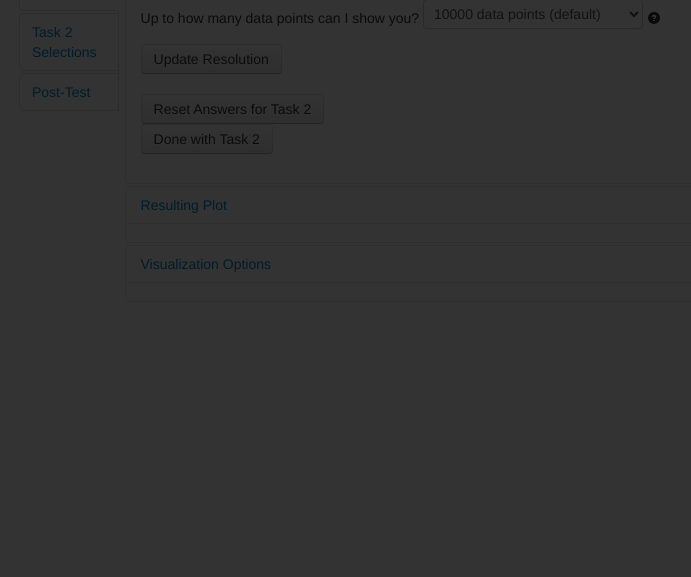
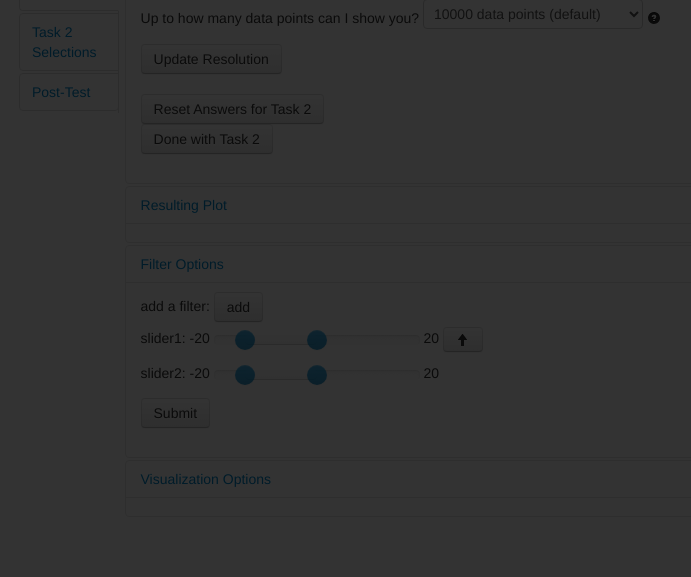
Before and after one commit to leibatt/user_study, a Flask app: template app/templates/scalar/task2.html in a window 1280 px wide. Shown: the part 517-1094 px from the top of the page, without its empty margins (1-692 px from the left). Run offline with Flask 2, Linux system fonts and the light colour scheme; the template is opened without the code that fills it, so the values that code supplies are empty; parts of the project's set-up code (start-up, migrations or seed data) failed here and were passed over; some libraries are stand-ins or nearby versions.

Commit message:
updated backend with changes to match the ldav2013 scalar paper. added slider test code to front end.

```diff
--- /dev/null
+++ b/app/static/css/myslider.css
@@ -0,0 +1,3 @@
+.myslider {
+    margin-bottom: 10px;
+}
--- /dev/null
+++ b/app/static/css/slider.css
@@ -0,0 +1,138 @@
+/*!
+ * Slider for Bootstrap
+ *
+ * Copyright 2012 Stefan Petre
+ * Licensed under the Apache License v2.0
+ * http://www.apache.org/licenses/LICENSE-2.0
+ *
+ */
+.slider {
+  display: inline-block;
+  vertical-align: middle;
+  position: relative;
+}
+.slider.slider-horizontal {
+  width: 210px;
+  height: 20px;
+}
+.slider.slider-horizontal .slider-track {
+  height: 10px;
+  width: 100%;
+  margin-top: -5px;
+  top: 50%;
+  left: 0;
+}
+.slider.slider-horizontal .slider-selection {
+  height: 100%;
+  top: 0;
+  bottom: 0;
+}
+.slider.slider-horizontal .slider-handle {
+  margin-left: -10px;
+  margin-top: -5px;
+}
+.slider.slider-horizontal .slider-handle.triangle {
+  border-width: 0 10px 10px 10px;
+  width: 0;
+  height: 0;
+  border-bottom-color: #0480be;
+  margin-top: 0;
+}
+.slider.slider-vertical {
+  height: 210px;
+  width: 20px;
+}
+.slider.slider-vertical .slider-track {
+  width: 10px;
+  height: 100%;
+  margin-left: -5px;
+  left: 50%;
+  top: 0;
+}
+.slider.slider-vertical .slider-selection {
+  width: 100%;
+  left: 0;
+  top: 0;
+  bottom: 0;
+}
+.slider.slider-vertical .slider-handle {
+  margin-left: -5px;
+  margin-top: -10px;
+}
+.slider.slider-vertical .slider-handle.triangle {
+  border-width: 10px 0 10px 10px;
+  width: 1px;
+  height: 1px;
+  border-left-color: #0480be;
+  margin-left: 0;
+}
+.slider input {
+  display: none;
+}
+.slider .tooltip-inner {
+  white-space: nowrap;
+}
+.slider-track {
+  position: absolute;
+  cursor: pointer;
+  background-color: #f7f7f7;
+  background-image: -moz-linear-gradient(top, #f5f5f5, #f9f9f9);
+  background-image: -webkit-gradient(linear, 0 0, 0 100%, from(#f5f5f5), to(#f9f9f9));
+  background-image: -webkit-linear-gradient(top, #f5f5f5, #f9f9f9);
+  background-image: -o-linear-gradient(top, #f5f5f5, #f9f9f9);
+  background-image: linear-gradient(to bottom, #f5f5f5, #f9f9f9);
+  background-repeat: repeat-x;
+  filter: progid:DXImageTransform.Microsoft.gradient(startColorstr='#fff5f5f5', endColorstr='#fff9f9f9', GradientType=0);
+  -webkit-box-shadow: inset 0 1px 2px rgba(0, 0, 0, 0.1);
+  -moz-box-shadow: inset 0 1px 2px rgba(0, 0, 0, 0.1);
+  box-shadow: inset 0 1px 2px rgba(0, 0, 0, 0.1);
+  -webkit-border-radius: 4px;
+  -moz-border-radius: 4px;
+  border-radius: 4px;
+}
+.slider-selection {
+  position: absolute;
+  background-color: #f7f7f7;
+  background-image: -moz-linear-gradient(top, #f9f9f9, #f5f5f5);
+  background-image: -webkit-gradient(linear, 0 0, 0 100%, from(#f9f9f9), to(#f5f5f5));
+  background-image: -webkit-linear-gradient(top, #f9f9f9, #f5f5f5);
+  background-image: -o-linear-gradient(top, #f9f9f9, #f5f5f5);
+  background-image: linear-gradient(to bottom, #f9f9f9, #f5f5f5);
+  background-repeat: repeat-x;
+  filter: progid:DXImageTransform.Microsoft.gradient(startColorstr='#fff9f9f9', endColorstr='#fff5f5f5', GradientType=0);
+  -webkit-box-shadow: inset 0 -1px 0 rgba(0, 0, 0, 0.15);
+  -moz-box-shadow: inset 0 -1px 0 rgba(0, 0, 0, 0.15);
+  box-shadow: inset 0 -1px 0 rgba(0, 0, 0, 0.15);
+  -webkit-box-sizing: border-box;
+  -moz-box-sizing: border-box;
+  box-sizing: border-box;
+  -webkit-border-radius: 4px;
+  -moz-border-radius: 4px;
+  border-radius: 4px;
+}
+.slider-handle {
+  position: absolute;
+  width: 20px;
+  height: 20px;
+  background-color: #0e90d2;
+  background-image: -moz-linear-gradient(top, #149bdf, #0480be);
+  background-image: -webkit-gradient(linear, 0 0, 0 100%, from(#149bdf), to(#0480be));
+  background-image: -webkit-linear-gradient(top, #149bdf, #0480be);
+  background-image: -o-linear-gradient(top, #149bdf, #0480be);
+  background-image: linear-gradient(to bottom, #149bdf, #0480be);
+  background-repeat: repeat-x;
+  filter: progid:DXImageTransform.Microsoft.gradient(startColorstr='#ff149bdf', endColorstr='#ff0480be', GradientType=0);
+  -webkit-box-shadow: inset 0 1px 0 rgba(255,255,255,.2), 0 1px 2px rgba(0,0,0,.05);
+  -moz-box-shadow: inset 0 1px 0 rgba(255,255,255,.2), 0 1px 2px rgba(0,0,0,.05);
+  box-shadow: inset 0 1px 0 rgba(255,255,255,.2), 0 1px 2px rgba(0,0,0,.05);
+  opacity: 0.8;
+  border: 0px solid transparent;
+}
+.slider-handle.round {
+  -webkit-border-radius: 20px;
+  -moz-border-radius: 20px;
+  border-radius: 20px;
+}
+.slider-handle.triangle {
+  background: transparent none;
+}
--- a/app/static/js/move-zoom.js
+++ b/app/static/js/move-zoom.js
@@ -21,6 +21,7 @@ var once =0;
 $(document).ready(function() {
 	$('ul.nav-list > li.disabled > a').click(function () { return false; }); // don't let IE users click on disabled nav links
 	$('[rel=tooltip]').tooltip(); // enable tooltips
+    $('.myslider input[type=text]').slider();
 	$('#sql-query-submit').on('click',user_query_handler);
 	$('#button-up').on('click',move_up);
 	$('#button-down').on('click',move_down);
--- a/app/templates/scalar/scalar_base.html
+++ b/app/templates/scalar/scalar_base.html
@@ -4,6 +4,8 @@
 	<link rel="stylesheet" type="text/css" href="{{url_for('static',filename='css/jquery-ui-1.10.1.custom.css')}}">
 	<link rel="stylesheet" type="text/css" href="{{url_for('static',filename='css/base.css')}}">
 	<link rel="stylesheet" type="text/css" href="{{url_for('static',filename='css/directional_buttons.css')}}">
+	<link rel="stylesheet" type="text/css" href="{{url_for('static',filename='css/slider.css')}}">
+	<link rel="stylesheet" type="text/css" href="{{url_for('static',filename='css/myslider.css')}}">
 {% endblock %}
 
 {% block my_scripts %}
@@ -14,6 +16,7 @@
 	<script type="text/javascript" src="{{url_for('static',filename='js/colorbrewer.js')}}" ></script>
 	<script type="text/javascript" src="{{url_for('static',filename='js/QVisBase.js')}}" ></script>
 	<script type="text/javascript" src="{{url_for('static',filename='js/QVisHeatMap.js')}}" ></script>
+	<script type="text/javascript" src="{{url_for('static',filename='js/bootstrap-slider.js')}}" ></script>
 {% block specialvars %}
 	<script type=text/javascript>
 		$SCRIPT_ROOT = {{ request.script_root|tojson|safe }};
@@ -115,6 +118,42 @@
 				</div>
 			</div>
 		</div>
+
+        <div class="accordion-group">
+			<div class="accordion-heading">
+				<a class="accordion-toggle" data-toggle="collapse" data-target="#collapseUpdateMenu">
+				Filter Options
+				</a>
+			</div>
+			<div id="collapseUpdateMenu" class="accordion-body collapse in">
+				<div class="accordion-inner">
+                  <form id="filter-form">
+						<label id="filter-select">add a filter:
+							<input type="button" id="add-filter-submit" class="btn" value="add"/>
+                        </label>
+
+                        <div class="myslider form-inline">
+                            <label>slider1: -20</label>
+                            <input id="slider1" type="text" value=""
+data-slider-min="-20" data-slider-max="20" data-slider-step="1"
+data-slider-value="[0,-14]" data-slider-orientation="horizontal" data-slider-selection="after" data-slider-tooltip="show">
+                            <label>20</label>
+						    <a id="delete-slider1" class="btn"><i class="icon-arrow-up"></i></a>
+                        </div>
+                        <div class="myslider form-inline">
+                            <label>slider2: -20</label>
+                            <input id="slider2" type="text" value=""
+data-slider-min="-20" data-slider-max="20" data-slider-step="1"
+data-slider-value="[0,-14]" data-slider-orientation="horizontal" data-slider-selection="after" data-slider-tooltip="show">
+                            <label>20</label>
+                        </div>
+                        <div id="filter-submit-div">
+							<input type="submit" id="update-filter-submit" class="btn" value="Submit"/>
+						</div>
+                  </form>
+                </div>
+            </div>
+        </div>
 		<div class="accordion-group">
 			<div class="accordion-heading">
 				<a class="accordion-toggle" data-toggle="collapse" data-target="#collapseUpdateMenu">
```
Also changed, not shown: backend/scidb_server_interface.py (+11 -2 lines), app/static/js/bootstrap-slider.js (added).
